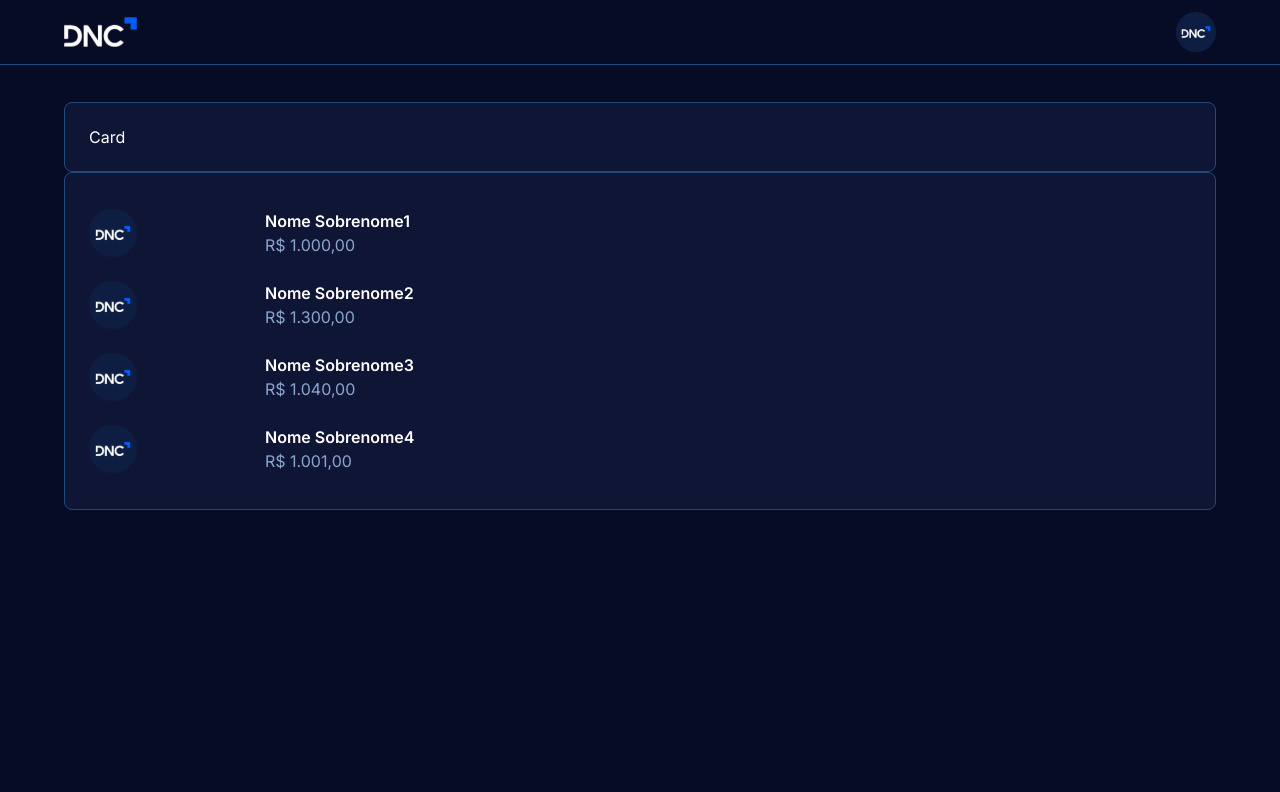
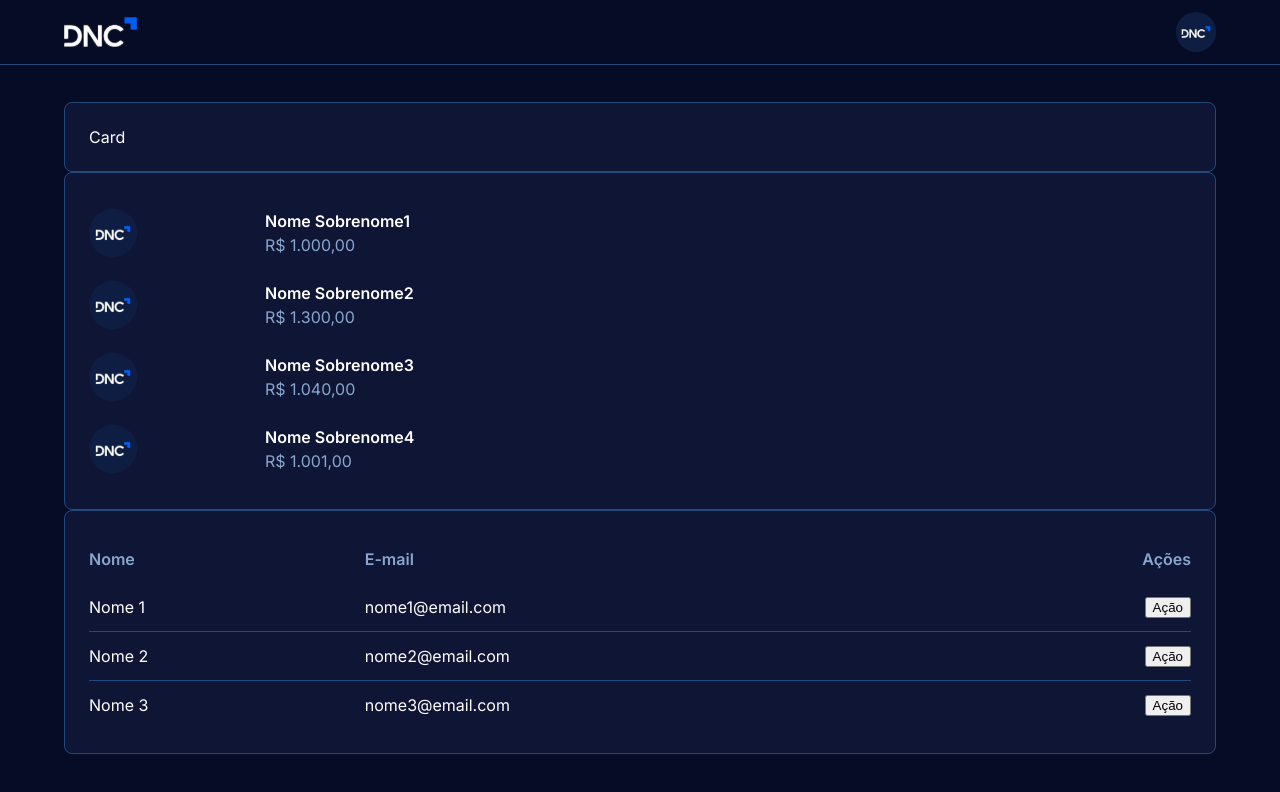
Before and after one commit to Jmkoygg/SalesDashboard, a React (Vite) app: page /home in a window 1280 px wide. Shown: the top 792 px of the page. Built offline with nearby package versions, Linux system fonts and the light colour scheme.

Commit message:
Adicionando table

```diff
--- /dev/null
+++ b/src/components/CustomTable.tsx
@@ -0,0 +1,67 @@
+import styled from 'styled-components'
+import type { CustomTableProps } from '@/types'
+import { pxToRem } from '@/utils'
+
+const TableWrapper = styled.div`
+  overflow-x: auto;
+  width: 100%;
+
+  table {
+    width: 100%;
+    border-collapse: collapse;
+
+    th,
+    td {
+      height: ${pxToRem(48)};
+      padding: 0 ${pxToRem(8)} 0 0;
+      text-align: left;
+
+      &:last-child {
+        text-align: right;
+        padding: 0;
+      }
+    }
+
+    th {
+      color: ${(props) => props.theme.typographies.subtitle};
+      font-weight: 600;
+    }
+
+    tr {
+      border-bottom: ${pxToRem(1)} solid
+        ${(props) => props.theme.appDefaultStroke};
+
+      &:last-child {
+        border-bottom: none;
+      }
+    }
+  }
+`
+
+function CustomTable(props: CustomTableProps) {
+  const { headers, rows } = props
+  return (
+    <TableWrapper>
+      <table>
+        <thead>
+          <tr>
+            {headers.map((header, index) => (
+              <th key={index}>{header}</th>
+            ))}
+          </tr>
+        </thead>
+        <tbody>
+          {rows.map((row, rowIndex) => (
+            <tr key={rowIndex}>
+              {row.map((cell, cellIndex) => (
+                <td key={cellIndex}>{cell}</td>
+              ))}
+            </tr>
+          ))}
+        </tbody>
+      </table>
+    </TableWrapper>
+  )
+}
+
+export default CustomTable
--- a/src/components/index.ts
+++ b/src/components/index.ts
@@ -7,3 +7,4 @@
 export { default as Header } from './Header'
 export * from './Card'
 export { default as AvatarsList } from './AvatarList'
+export { default as CustomTable } from './CustomTable'
--- a/src/main.tsx
+++ b/src/main.tsx
@@ -1,7 +1,7 @@
 import { StrictMode } from 'react'
 import { createRoot } from 'react-dom/client'
 import App from './App.tsx'
-import { GlobalStyle, lightTheme, darkTheme } from './styles/'
+import { GlobalStyle, darkTheme } from './styles/'
 import { ThemeProvider } from 'styled-components'
 
 createRoot(document.getElementById('root')!).render(
--- a/src/pages/Home.tsx
+++ b/src/pages/Home.tsx
@@ -1,6 +1,7 @@
-import { AvatarsList, CardComponent, Header } from '@/components'
+import { AvatarsList, CardComponent, Header, CustomTable } from '@/components'
 import { Container } from '@mui/material'
 import { currencyConterter } from '@/utils'
+
 const mockListData = [
   {
     avatar: '/dnc-avatar.svg',
@@ -23,6 +24,15 @@
     subtitle: currencyConterter(1001),
   },
 ]
+
+const mockTableData = {
+  headers: ['Nome', 'E-mail', 'Ações'],
+  rows: [
+    [<span>Nome 1</span>, <span>nome1@email.com</span>, <button>Ação</button>],
+    [<span>Nome 2</span>, <span>nome2@email.com</span>, <button>Ação</button>],
+    [<span>Nome 3</span>, <span>nome3@email.com</span>, <button>Ação</button>],
+  ],
+}
 function Home() {
   return (
     <>
@@ -32,6 +42,12 @@
         <CardComponent>
           <AvatarsList listData={mockListData} />
         </CardComponent>
+        <CardComponent>
+          <CustomTable
+            headers={mockTableData.headers}
+            rows={mockTableData.rows}
+          />
+        </CardComponent>
       </Container>
     </>
   )
--- /dev/null
+++ b/src/types/customTable.d.ts
@@ -0,0 +1,4 @@
+export interface CustomTableProps {
+  headers: string[]
+  rows: React.ReactNode[][]
+}
--- a/src/types/index.ts
+++ b/src/types/index.ts
@@ -2,3 +2,4 @@
 export * from './theme'
 export * from './typographies'
 export * from './avatarlist'
+export * from './customTable'
```
